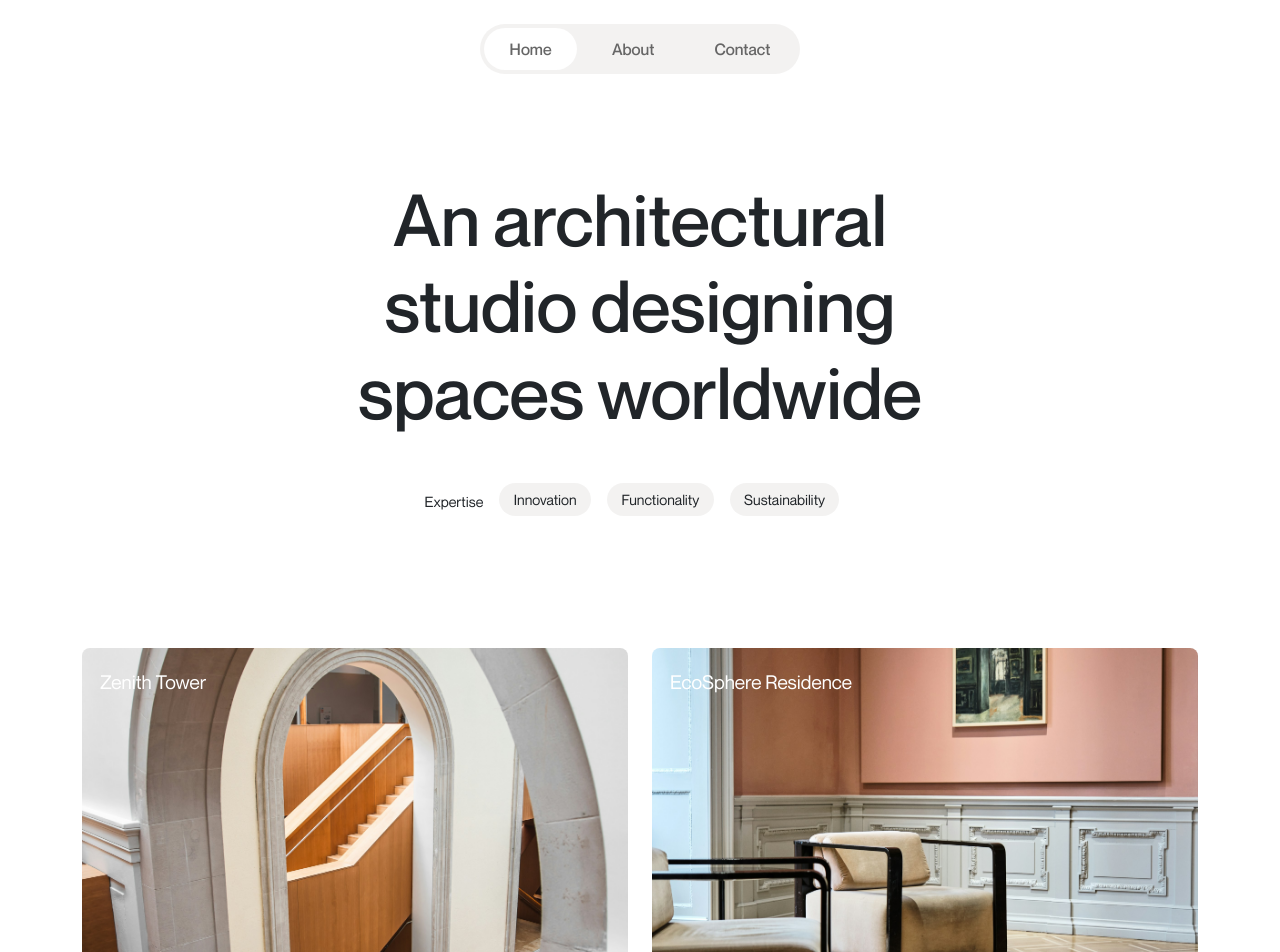
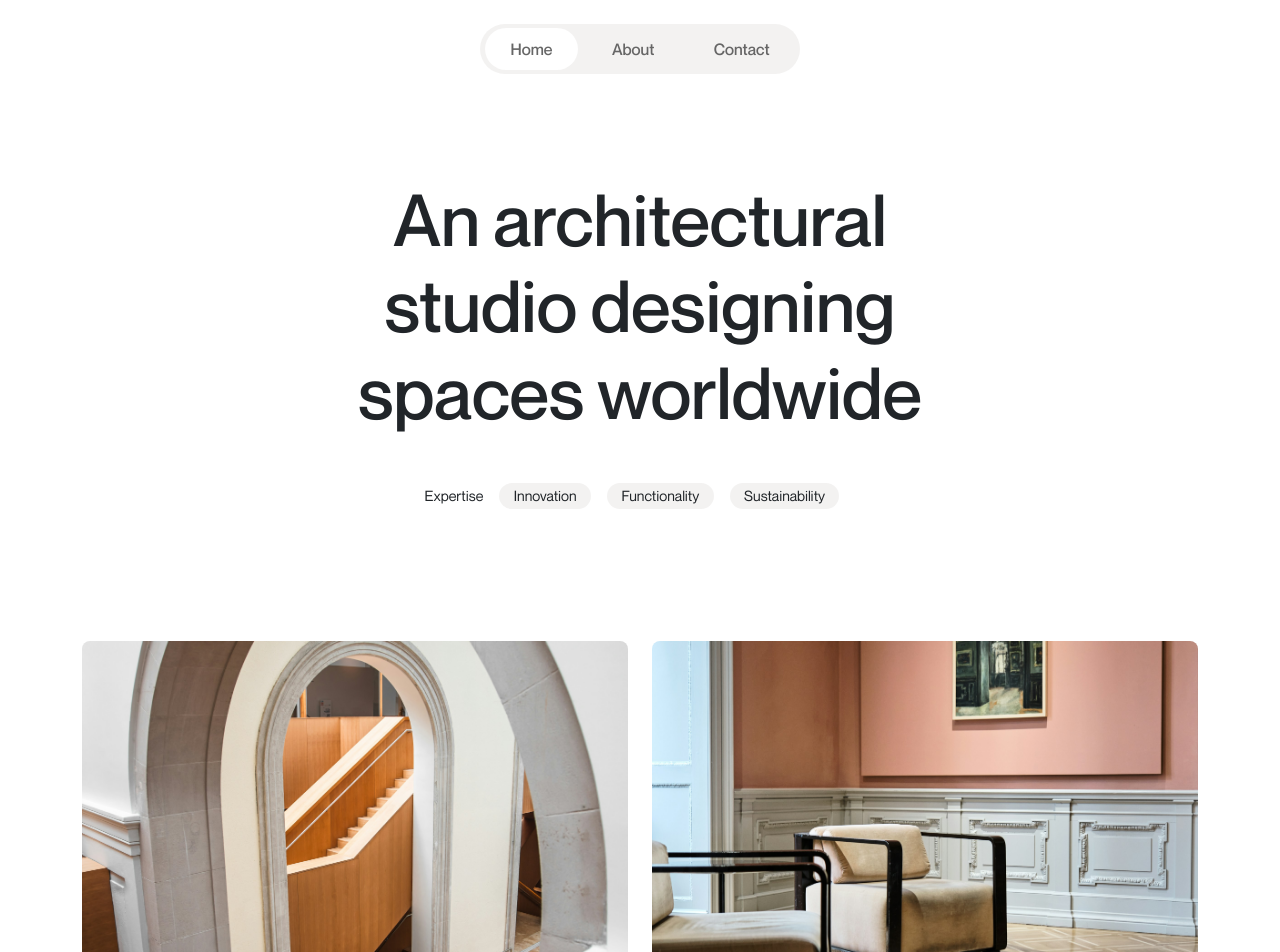
Before and after one commit to federicaarosio/vue-ohstudio, a Vue app: page / in a window 1280 px wide. Shown: the top 952 px of the page. Built offline with nearby package versions, Linux system fonts and the light colour scheme.

Commit message:
minor style changes, hover on images

```diff
--- a/index.html
+++ b/index.html
@@ -4,7 +4,7 @@
     <meta charset="UTF-8">
     <link rel="icon" href="/favicon.ico">
     <meta name="viewport" content="width=device-width, initial-scale=1.0">
-    <title>Vite App</title>
+    <title>ArchiDesign</title>
   </head>
   <body>
     <div id="app"></div>
--- a/src/components/AppHeader.vue
+++ b/src/components/AppHeader.vue
@@ -47,7 +47,7 @@ border-radius: 16px;
 backdrop-filter: blur(9.2px);
 -webkit-backdrop-filter: blur(9.2px);
     border-radius: 35px;
-    padding: 0.8rem 0.25rem;
+    padding: 0.8rem 0.3rem;
 
     position: fixed;
     top: 0;
--- a/src/pages/AboutPage.vue
+++ b/src/pages/AboutPage.vue
@@ -11,7 +11,7 @@
             <div class="row fadeup fade-delay">
                 <div
                     class="col-7 mx-auto d-flex flex-wrap justify-content-center align-items-center fs-2 custom-mb-big">
-                    <div class="me-3 text-center">
+                    <div class="text-center">
                         your architectural partner
                     </div>
                 </div>
@@ -31,7 +31,7 @@
         <div class="container">
             <div class="row fadeup fade-delay">
                 <div class="col-12 mx-auto d-flex flex-wrap justify-content-center align-items-center custom-fs-small">
-                    <div class="custom-badge me-3 text-center mb-2">
+                    <div class="custom-badge text-center mb-2">
                         About
                     </div>
                 </div>
@@ -51,7 +51,7 @@
         <div class="container">
             <div class="row fadeup fade-delay">
                 <div class="col-12 mx-auto d-flex flex-wrap justify-content-center align-items-center custom-fs-small">
-                    <div class="custom-badge me-3 text-center mb-2">
+                    <div class="custom-badge text-center mb-2 fadeup fade-delay">
                         Experience
                     </div>
                 </div>
@@ -70,7 +70,7 @@
             <div class="row fadeup fade-delay text-center">
 
                 <div v-for="project in projectsList"
-                    class="col-4 d-flex flex-column align-items-center justify-content-center mb-5">
+                    class="col-12 col-md-6 col-lg-4 d-flex flex-column align-items-center justify-content-center mb-5">
                     <div class="date custom-fs-small mb-3 text-secondary">
                         {{ project.date }}
                     </div>
--- a/src/pages/HomePage.vue
+++ b/src/pages/HomePage.vue
@@ -11,7 +11,7 @@
             <div class="row fadeup fade-delay">
                 <div
                     class="col-12 mx-auto d-flex flex-wrap justify-content-center align-items-center custom-fs-small custom-mb-big">
-                    <div class="me-3 text-center">
+                    <div class="me-3 text-center mb-1">
                         Expertise
                     </div>
                     <div v-for='expertise in expertiseList' class="custom-badge me-3 text-center mb-1">
@@ -24,11 +24,11 @@
     <section class="section fadeup mb-5">
         <div class="container">
             <div class="row">
-                <div v-for='image in imagesList' class="col-12 col-md-6 mb-4 position-relative">
+                <div v-for='image in imagesList' class="col-12 col-md-6 mb-4 position-relative image-container">
+                    <img :src="image.url" :alt="image.label" class="rounded-3 w-100">
                     <div class="position-absolute text-white custom-label">
                         {{ image.label }}
                     </div>
-                    <img :src="image.url" :alt="image.label" class="rounded-3 w-100">
                 </div>
             </div>
         </div>
@@ -139,15 +139,31 @@ export default {
 </script>
 <style lang="scss" scoped>
 .custom-label {
+    position: absolute;
     top: 20px;
     left: 30px;
-    font-size: 1.2rem;
+    z-index: 3;
+    background-color: rgba(51, 51, 51, 0.75);
+    color: white;
+    font-weight: 400;
+    line-height: 1;
+    text-align: center;
+    white-space: nowrap;
+    vertical-align: baseline;
+    padding: 0.35rem 0.9rem;
+    border-radius: 35px;
+    opacity: 0;
+    transition: opacity 0.4s ease;
+}
+
+.image-container:hover .custom-label {
+    opacity: 1;
 }
 
 img {
+    position: relative;
     height: 400px;
     object-fit: cover;
     object-position: center;
-
 }
 </style>
--- a/src/style/general.scss
+++ b/src/style/general.scss
@@ -77,8 +77,17 @@ body {
 }
 
 .custom-badge {
+    // padding: 0.35rem 0.9rem;
+    // background-color: $primary-color;
+    // border-radius: 35px;
+    display: inline-block;
+    background-color: $primary-color;
+    font-weight: 400;
+    line-height: 1;
+    text-align: center;
+    white-space: nowrap;
+    vertical-align: baseline;
     padding: 0.35rem 0.9rem;
-    background-color: $primary-color;
     border-radius: 35px;
 }
 
```
